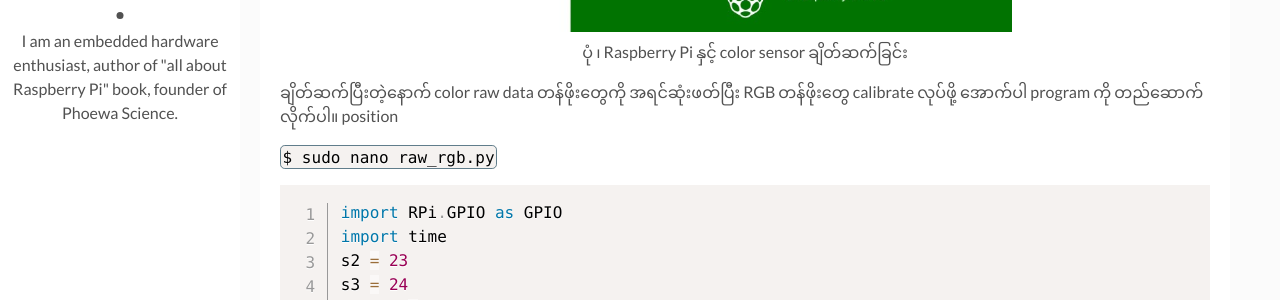
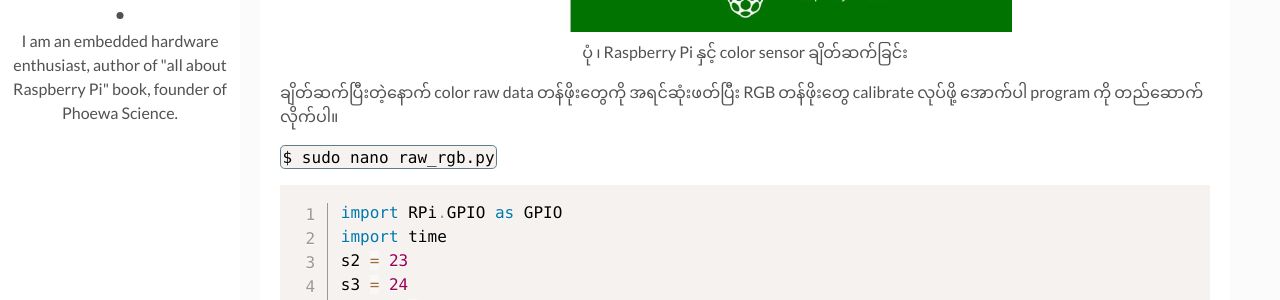
Before and after one commit to kogyikaunghtet/kogyikaunghtet.github.io, a Jekyll site: the page built from _posts/2021-1-31-rpi-color-sensor.markdown, in a window 1280 px wide and 1400 px high, scrolled down 2482 px. Shown: the part 150-450 px from the top of the window. Built offline with Jekyll 4.4.1, drawn with Linux system fonts in a browser that asks for light colours; comment, search, counter and statistics services are not loaded.

Commit message:
Initial commit

```diff
--- a/_posts/2021-1-31-rpi-color-sensor.markdown
+++ b/_posts/2021-1-31-rpi-color-sensor.markdown
@@ -50,7 +50,7 @@
 <a>ပုံ ၊ Raspberry Pi နှင့် color sensor ချိတ်ဆက်ခြင်း</a>
 </p>
 
-ချိတ်ဆက်ပြီးတဲ့နောက် color raw data တန်ဖိုးတွေကို အရင်ဆုံးဖတ်ပြီး RGB တန်ဖိုးတွေ calibrate လုပ်ဖို့ အောက်ပါ program ကို တည်ဆောက်လိုက်ပါ။ position
+ချိတ်ဆက်ပြီးတဲ့နောက် color raw data တန်ဖိုးတွေကို အရင်ဆုံးဖတ်ပြီး RGB တန်ဖိုးတွေ calibrate လုပ်ဖို့ အောက်ပါ program ကို တည်ဆောက်လိုက်ပါ။
 
 `$ sudo nano raw_rgb.py`
 
--- a/assets/css/main.css
+++ b/assets/css/main.css
@@ -1498,3 +1498,7 @@
     width: 100%;
     height: 100%;
   }
+pre {
+  width: 100%;
+  overflow: auto;
+}
```
Also changed, not shown: assets/css/prism.css.
